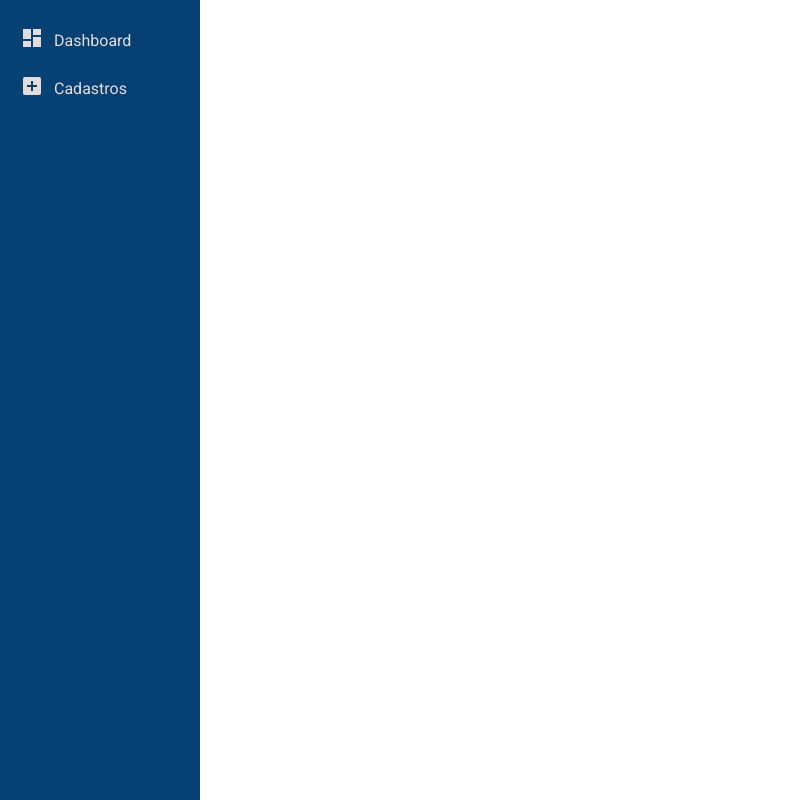
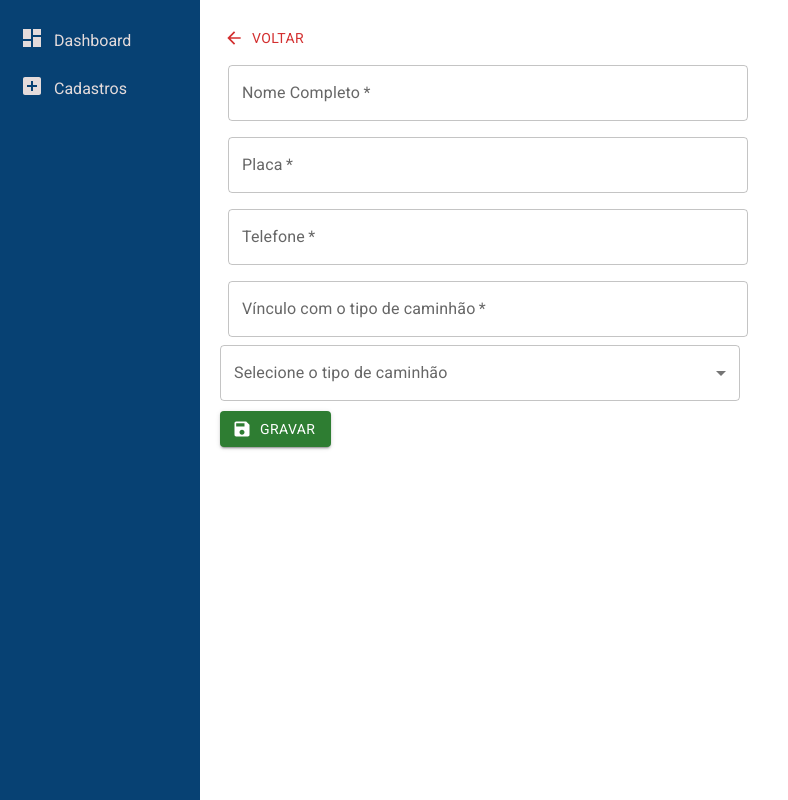
Before and after one commit to HenriqueOPeixoto/app-kodyak, a React (Vite) app in the folder frontend-kodyak/: page /cadastros/novo_motorista in a window 1280 px wide. Before the commit this address had no page. Shown: the whole page, without its empty margins (0-788 px from the left). Built offline with nearby package versions, Linux system fonts and the light colour scheme.

Commit message:
Criar tela de cadastro de motorista

```diff
--- a/frontend-kodyak/package.json
+++ b/frontend-kodyak/package.json
@@ -15,6 +15,7 @@
     "@fontsource/roboto": "^5.0.13",
     "@mui/icons-material": "^5.15.16",
     "@mui/material": "^5.15.16",
+    "axios": "^1.6.8",
     "react": "^18.2.0",
     "react-dom": "^18.2.0",
     "react-router-dom": "^6.23.0"
--- a/frontend-kodyak/src/App.tsx
+++ b/frontend-kodyak/src/App.tsx
@@ -6,6 +6,7 @@ import '@fontsource/roboto/400.css';
 import { lazy, Suspense } from 'react';
 import { Route, Routes } from 'react-router-dom';
 import { CircularProgress } from '@mui/material';
+import Motoristas from './components/Cadastros/Motoristas';
 
 const Cadastro = lazy(() => import('./components/Cadastros/Cadastros'));
 const Dashboard = lazy(() => import('./components/Dashboard/Dashboard'));
@@ -22,7 +23,8 @@ function App() {
             <Route path='/cadastros' element={<Cadastro />} />
             <Route path='/dashboard' element={<Dashboard />} />
             <Route path='/cadastros/novo_cliente' element={<Clientes />} />
-            {/* Add more routes here */}
+            <Route path='/cadastros/novo_motorista' element={<Motoristas />} />
+            {/* Novas rotas aqui */}
           </Routes>
         </Suspense>
       </div>
--- a/frontend-kodyak/src/components/Cadastros/Cadastros.tsx
+++ b/frontend-kodyak/src/components/Cadastros/Cadastros.tsx
@@ -2,11 +2,13 @@ import { Button } from '@mui/material'
 import PeopleIcon from '@mui/icons-material/People';
 import AccountBalanceIcon from '@mui/icons-material/AccountBalance';
 import ShoppingBagIcon from '@mui/icons-material/ShoppingBag';
+import LocalShippingIcon from '@mui/icons-material/LocalShipping';
 
 import './styles/Cadastros.css'
 import TabelaClientes from './TabelaClientes';
 import TabelaBancos from './TabelaBancos';
 import { useState } from 'react';
+import TabelaMotoristas from './TabelaMotoristas';
 
 function Cadastros() {
 
@@ -28,12 +30,14 @@ function Cadastros() {
           <Button startIcon={<AccountBalanceIcon />} onClick={() => {handleButtonClick('bancos')}}>Bancos</Button>
           <Button startIcon={<PeopleIcon />} onClick={() => {handleButtonClick('clientes')}}>Clientes</Button>
           <Button startIcon={<ShoppingBagIcon />}>Família de Produtos</Button>
+          <Button startIcon={<LocalShippingIcon />} onClick={() => {handleButtonClick('motoristas')}}>Motoristas</Button>
         </div>
         <div className='ListaCadastros'>
           {/* As linhas abaixo controlam qual tabela de cadastro deve ser exibida
             baseando-se no estado dos botões, ou seja, o botão atual ativo pelo useState. */}
           {activeButton === 'bancos' && <TabelaBancos />}
           {activeButton === 'clientes' && <TabelaClientes />}
+          {activeButton === 'motoristas' && <TabelaMotoristas />}
         </div>
       </div>
     </>
--- /dev/null
+++ b/frontend-kodyak/src/components/Cadastros/Motoristas.tsx
@@ -0,0 +1,97 @@
+import { useState } from 'react';
+import Box from '@mui/material/Box';
+import TextField from '@mui/material/TextField';
+import { Button, FormControl, InputLabel, MenuItem, Select, SelectChangeEvent } from '@mui/material';
+
+import SaveIcon from '@mui/icons-material/Save';
+import ArrowBackIcon from '@mui/icons-material/ArrowBack';
+import './styles/Motoristas.css'
+import axios from 'axios';
+
+export default function Motoristas() {
+  const [nome, setNome] = useState('')
+  const [placa, setPlaca] = useState('')
+  const [telefone, setTelefone] = useState('')
+  const [vinculo, setVinculo] = useState('')
+  const [tipoCaminhao, setTipoCaminhao] = useState('')
+
+  const handleChangeTipo = (event: SelectChangeEvent) => {
+    setTipoCaminhao(event.target.value as string)
+  }
+
+  const handleSubmit = () => {
+    const formData = {
+      nome,
+      placa,
+      telefone,
+      vinculo,
+      tipoCaminhao
+    }
+
+    axios.post('backend', formData)
+    .then(response => {
+      console.log('Motorista cadastrado com sucesso.')
+
+    })
+    .catch(error => {
+      console.error('Não foi possível cadastrar o motorista: ', error)
+    })
+  }
+
+  return (
+    <Box
+      component="form"
+      sx={{
+        '& .MuiTextField-root': { m: 1, width: '50%' },
+      }}
+      noValidate
+      autoComplete="off"
+    >
+      <Button startIcon={<ArrowBackIcon />}  color='error'>Voltar</Button>
+      <div>
+        <TextField
+          required
+          id="outlined-required"
+          label="Nome Completo"
+          defaultValue=""
+        />
+        <TextField
+          required
+          id="filled-required"
+          label="Placa"
+          defaultValue=""
+        />
+        <TextField
+          required
+          id="standard-required"
+          label="Telefone"
+          defaultValue=""
+        />
+        <TextField
+            required
+            id='vinculo'
+            label='Vínculo com o tipo de caminhão'
+        />
+        </div>
+        <div className='ContainerTipoCaminhao'>
+          <FormControl fullWidth>
+              <InputLabel id="lblTipoCaminhao">Selecione o tipo de caminhão</InputLabel>
+              <Select labelId='lblTipoCaminhao' id='tipoCaminhao' autoWidth label="Selecione o tipo de caminhão">
+                  <MenuItem value={1}>Truck - 14500</MenuItem>
+                  <MenuItem value={2}>Bi-Truck - 18500</MenuItem>
+                  <MenuItem value={3}>Carreta Is - 32000</MenuItem>
+                  <MenuItem value={4}>Carreta Bi-Trem - 37500</MenuItem>
+                  <MenuItem value={5}>Rodo-Trem - 50000</MenuItem>
+              </Select>
+          </FormControl>
+        </div>
+        <div className='BtnGravar'>
+          <Button startIcon={<SaveIcon />}
+            variant='contained'
+            color='success'
+            onClick={() => {handleSubmit()}}
+          >Gravar</Button>
+        </div>
+    </Box>
+  );
+}
--- /dev/null
+++ b/frontend-kodyak/src/components/Cadastros/TabelaMotoristas.tsx
@@ -0,0 +1,36 @@
+import { Button, Paper, TableCell, TableContainer, TableHead, TableRow } from "@mui/material"
+
+import './styles/Cadastros.css'
+import { Link } from "react-router-dom"
+
+function TabelaMotoristas() {
+  return (
+    <div className="TabelaMotoristas">
+      <div className="ContainerBtnIncluir">
+        <Link to='/cadastros/novo_motorista'>
+          <Button className="BtnIncluir" variant="contained" color="success">Incluir</Button>
+        </Link>
+      </div>
+      <TableContainer component={Paper}>
+        <TableHead>
+          <TableRow>
+            <TableCell>Nome</TableCell>
+            <TableCell>Placa</TableCell>
+            <TableCell>Telefone</TableCell>
+            <TableCell>Vínculo - Caminhão</TableCell>
+          </TableRow>
+          <TableRow>
+
+            {/* TODO: Fazer scrollbar horizontal parar de aparecer. O conteúdo deve caber na página */}
+            <TableCell>Teste da Silva</TableCell>
+            <TableCell>AAA1A11</TableCell>
+            <TableCell>(65) 91234-5678</TableCell>
+            <TableCell>?????</TableCell>
+          </TableRow>
+        </TableHead>
+      </TableContainer>
+    </div>
+  )
+}
+
+export default TabelaMotoristas
--- /dev/null
+++ b/frontend-kodyak/src/components/Cadastros/styles/Motoristas.css
@@ -0,0 +1,7 @@
+.ContainerTipoCaminhao {
+    width: 50%;
+}
+
+.BtnGravar {
+    margin-top: 10px;
+}
```
Also changed, not shown: 1 other file (tests, documents, lock files or other folders).
